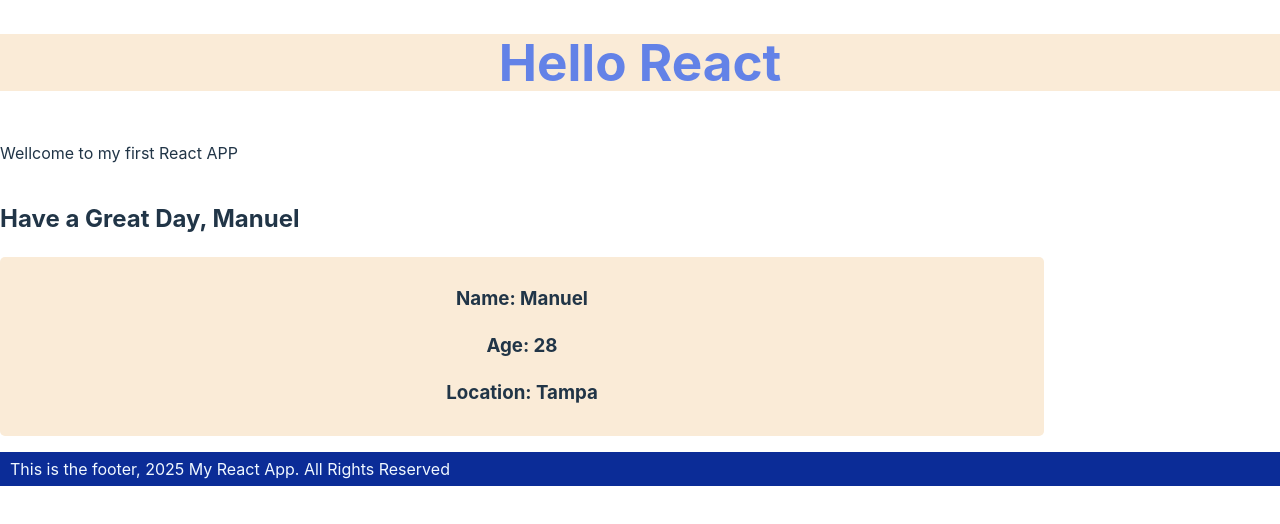
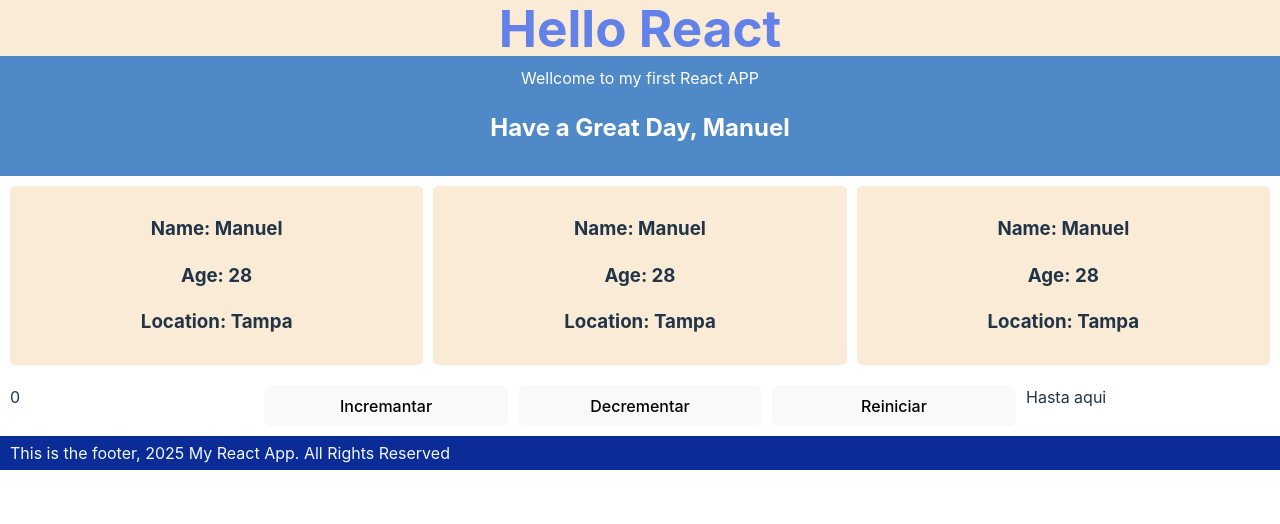
Before and after one commit to manuelba1997/NextProjetPractice, a React (Vite) app: page / in a window 1280 px wide. Shown: the top 524 px of the page. Built offline with nearby package versions, Linux system fonts and the light colour scheme.

Commit message:
Adding some components and the ReactRouter Library

```diff
--- a/package.json
+++ b/package.json
@@ -13,7 +13,8 @@
     "my-react-app": "file:",
     "proptypes": "^1.1.0",
     "react": "^18.3.1",
-    "react-dom": "^18.3.1"
+    "react-dom": "^18.3.1",
+    "react-router-dom": "^7.4.0"
   },
   "devDependencies": {
     "@eslint/js": "^9.17.0",
--- a/src/App.css
+++ b/src/App.css
@@ -1,8 +1,10 @@
 #root {
   max-width: 1280px;
 
-
   /*text-align: center;*/
+}
+h1, footer, p {
+  margin: 0;
 }
 /*
 
--- a/src/App.jsx
+++ b/src/App.jsx
@@ -6,16 +6,26 @@ import Greeting from './components/Greeting'
 import Footer from './components/Footer'
 import "./styles/styles.css"
 import UserCard from './components/UserCard'
+import SectionComponent from './components/SectionComponent'
+import CounterContainer from './components/CounterContainer'
 
 function App() {
   /*const [count, setCount] = useState(0)*/
 
   return (
     <main>
+
       <h1 className='main-heading'>Hello React</h1>
+      <div className='topContainer'>
       <p>Wellcome to my first React APP</p>
       <Greeting name='Manuel' />
+      </div>
+      <SectionComponent>
       <UserCard/>
+      <UserCard/>
+      <UserCard/>
+      </SectionComponent>
+      <CounterContainer />
       <Footer />
     </main>
   )
--- /dev/null
+++ b/src/components/CounterContainer.jsx
@@ -0,0 +1,17 @@
+import { useState } from "react";
+
+function CounterContainer(){
+    let [count, setCount] = useState(0);
+
+    return <div className="gridContainer">
+        <p>{count}</p>
+        <button onClick={()=> setCount(count+1)}>Incremantar</button>
+        <button onClick={()=> setCount(count >= 0 && count-1)}>Decrementar</button>
+        <button onClick={()=> setCount(0)}>Reiniciar</button>
+        {
+         count >=6 ? <p>hasta aqui</p>: count<= 0 ? <p>Hasta aqui</p>: <p>Sigue Asi</p>
+        }
+    </div>
+
+}
+export default CounterContainer;
--- /dev/null
+++ b/src/components/ListComponent.jsx
@@ -0,0 +1,4 @@
+function ListComponent(){
+
+}
+export default ListComponent
--- /dev/null
+++ b/src/components/SectionComponent.jsx
@@ -0,0 +1,8 @@
+
+function SectionComponent({children}){
+return <div className="gridContainer">
+    {children}
+    </div>
+}
+
+export default SectionComponent;
--- a/src/components/UserCard.module.css
+++ b/src/components/UserCard.module.css
@@ -3,7 +3,5 @@
     border: none;
     border-radius: 5px;
     background-color: antiquewhite;
-    width:80%;
     text-align: center;
-
 }
--- a/src/styles/styles.css
+++ b/src/styles/styles.css
@@ -1,5 +1,3 @@
-
-
 
 main{
     display: flex;
@@ -20,3 +18,15 @@ main{
     color: aliceblue;
     background-color:  rgb(11, 44, 151);
 }
+.gridContainer {
+    display: grid;
+    grid-template-columns: repeat(auto-fit, minmax(200px, 1fr));
+    gap: 10px;
+    padding: 10px;
+}
+.topContainer {
+    padding: 10px;
+    background-color: rgba(36, 108, 186, 0.8);
+    color: white;
+    text-align: center;
+}
```
Also changed, not shown: 1 other file (tests, documents, lock files or other folders).
